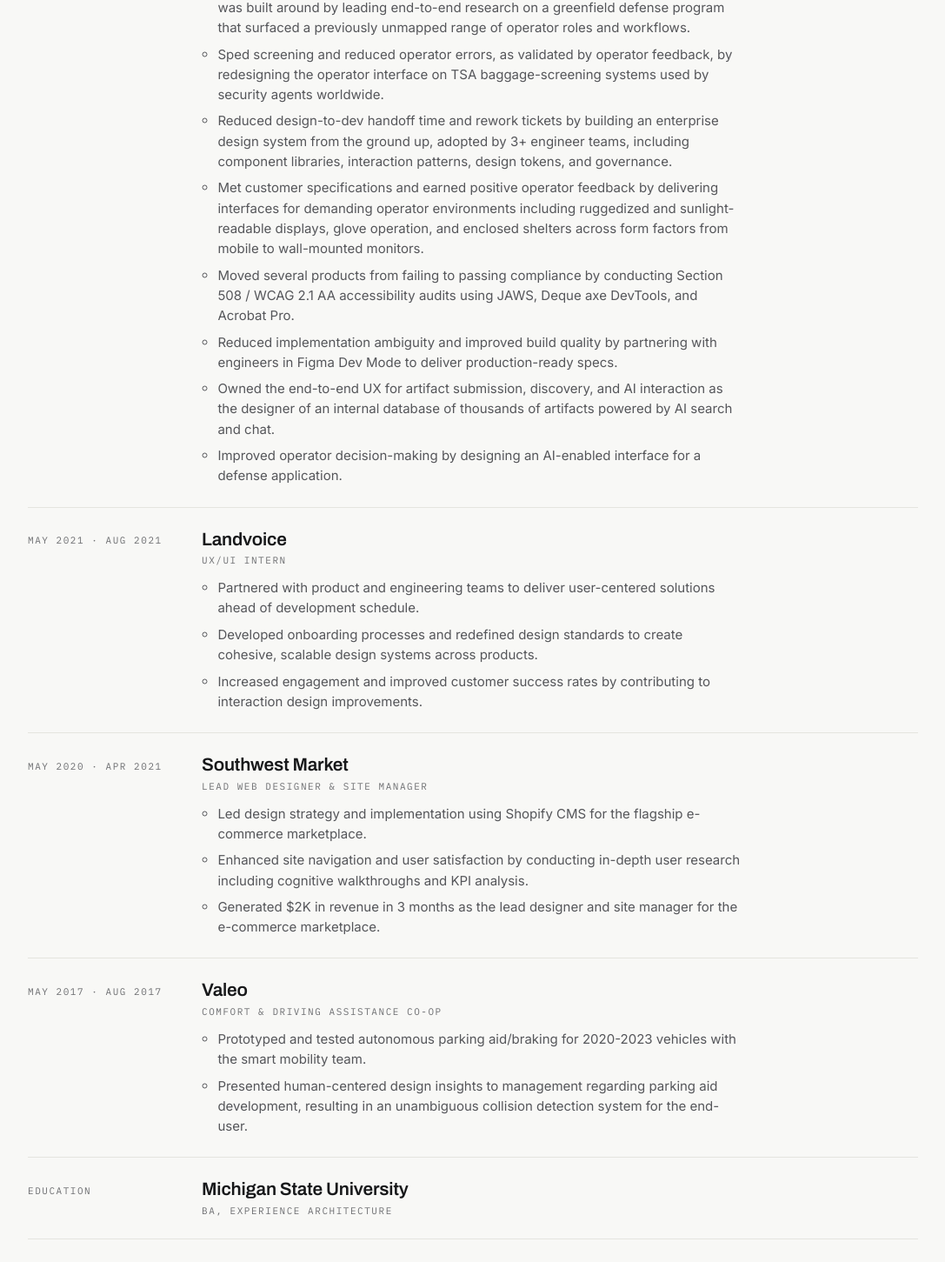
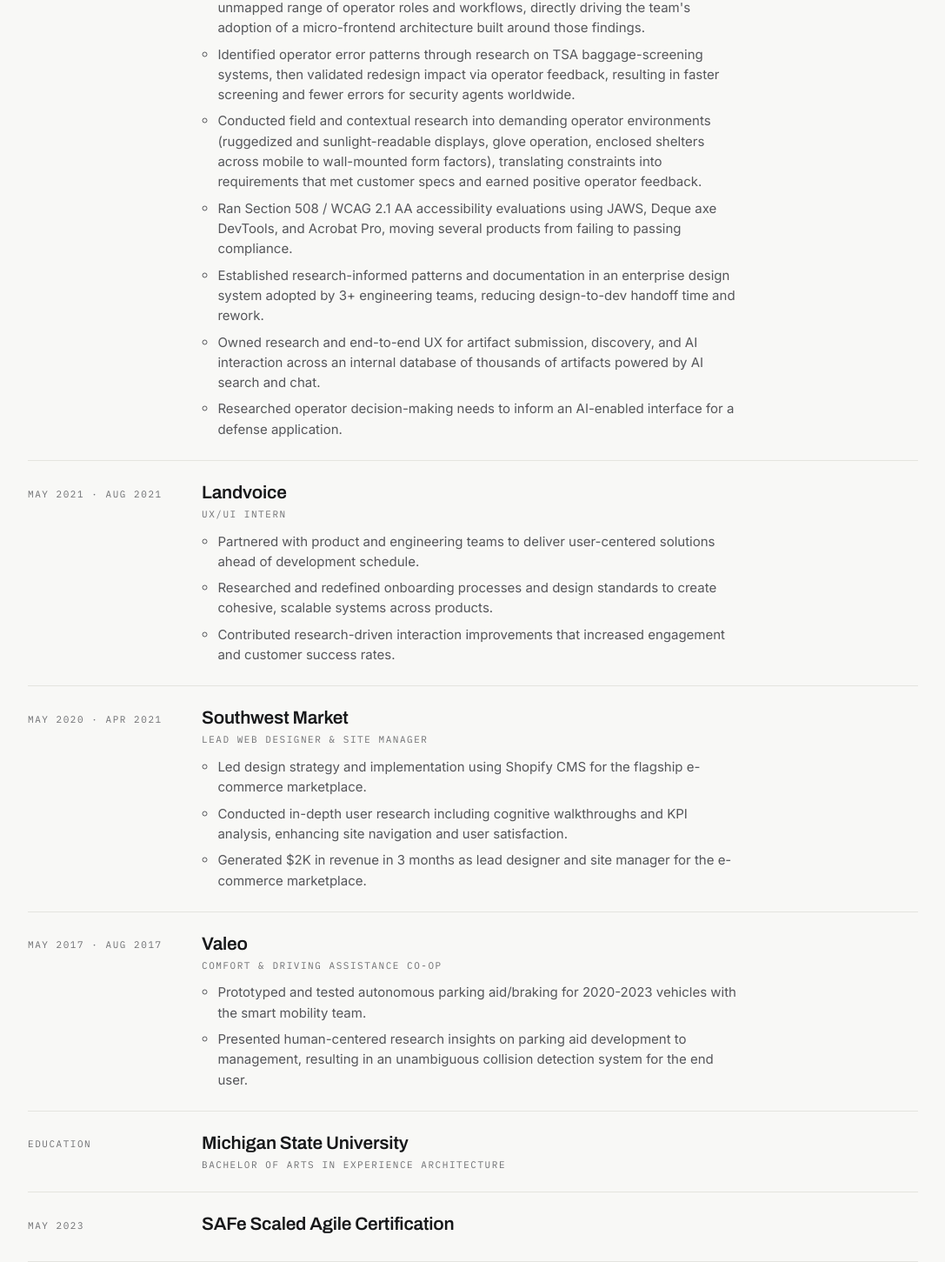
Before and after one commit to JonathanJraiche/jraiche-portfolio, a React (Vite) app: page / in a window 1280 px wide. Shown: the part 1173-2624 px from the top of the page at 87% size, without its empty margins (96-1183 px from the left). Built offline with nearby package versions, Linux system fonts and the light colour scheme.

Commit message:
Reconcile resume PDF and site content

```diff
--- a/src/content.js
+++ b/src/content.js
@@ -21,15 +21,14 @@
     org: "Leidos",
     role: "User Experience Design Engineer",
     bullets: [
-      "Served as the lead (and often sole) product designer across 10+ mission-critical programs for the DoD, NATO, TSA, and CDC, translating complex operator needs into interfaces that shipped across defense, aviation security, and public health.",
-      "Drove the team’s adoption of a micro-frontend architecture that the entire system was built around by leading end-to-end research on a greenfield defense program that surfaced a previously unmapped range of operator roles and workflows.",
-      "Sped screening and reduced operator errors, as validated by operator feedback, by redesigning the operator interface on TSA baggage-screening systems used by security agents worldwide.",
-      "Reduced design-to-dev handoff time and rework tickets by building an enterprise design system from the ground up, adopted by 3+ engineer teams, including component libraries, interaction patterns, design tokens, and governance.",
-      "Met customer specifications and earned positive operator feedback by delivering interfaces for demanding operator environments including ruggedized and sunlight-readable displays, glove operation, and enclosed shelters across form factors from mobile to wall-mounted monitors.",
-      "Moved several products from failing to passing compliance by conducting Section 508 / WCAG 2.1 AA accessibility audits using JAWS, Deque axe DevTools, and Acrobat Pro.",
-      "Reduced implementation ambiguity and improved build quality by partnering with engineers in Figma Dev Mode to deliver production-ready specs.",
-      "Owned the end-to-end UX for artifact submission, discovery, and AI interaction as the designer of an internal database of thousands of artifacts powered by AI search and chat.",
-      "Improved operator decision-making by designing an AI-enabled interface for a defense application.",
+      "Led research across 10+ mission-critical programs for the DoD, NATO, TSA, and CDC, uncovering operator needs that drove system architecture, interface design, and shipped products across defense, aviation security, and public health.",
+      "Led end-to-end research on a greenfield defense program that surfaced a previously unmapped range of operator roles and workflows, directly driving the team's adoption of a micro-frontend architecture built around those findings.",
+      "Identified operator error patterns through research on TSA baggage-screening systems, then validated redesign impact via operator feedback, resulting in faster screening and fewer errors for security agents worldwide.",
+      "Conducted field and contextual research into demanding operator environments (ruggedized and sunlight-readable displays, glove operation, enclosed shelters across mobile to wall-mounted form factors), translating constraints into requirements that met customer specs and earned positive operator feedback.",
+      "Ran Section 508 / WCAG 2.1 AA accessibility evaluations using JAWS, Deque axe DevTools, and Acrobat Pro, moving several products from failing to passing compliance.",
+      "Established research-informed patterns and documentation in an enterprise design system adopted by 3+ engineering teams, reducing design-to-dev handoff time and rework.",
+      "Owned research and end-to-end UX for artifact submission, discovery, and AI interaction across an internal database of thousands of artifacts powered by AI search and chat.",
+      "Researched operator decision-making needs to inform an AI-enabled interface for a defense application.",
     ],
   },
   {
@@ -38,8 +37,8 @@
     role: "UX/UI Intern",
     bullets: [
       "Partnered with product and engineering teams to deliver user-centered solutions ahead of development schedule.",
-      "Developed onboarding processes and redefined design standards to create cohesive, scalable design systems across products.",
-      "Increased engagement and improved customer success rates by contributing to interaction design improvements.",
+      "Researched and redefined onboarding processes and design standards to create cohesive, scalable systems across products.",
+      "Contributed research-driven interaction improvements that increased engagement and customer success rates.",
     ],
   },
   {
@@ -48,8 +47,8 @@
     role: "Lead Web Designer & Site Manager",
     bullets: [
       "Led design strategy and implementation using Shopify CMS for the flagship e-commerce marketplace.",
-      "Enhanced site navigation and user satisfaction by conducting in-depth user research including cognitive walkthroughs and KPI analysis.",
-      "Generated $2K in revenue in 3 months as the lead designer and site manager for the e-commerce marketplace.",
+      "Conducted in-depth user research including cognitive walkthroughs and KPI analysis, enhancing site navigation and user satisfaction.",
+      "Generated $2K in revenue in 3 months as lead designer and site manager for the e-commerce marketplace.",
     ],
   },
   {
@@ -58,18 +57,18 @@
     role: "Comfort & Driving Assistance Co-op",
     bullets: [
       "Prototyped and tested autonomous parking aid/braking for 2020-2023 vehicles with the smart mobility team.",
-      "Presented human-centered design insights to management regarding parking aid development, resulting in an unambiguous collision detection system for the end-user.",
+      "Presented human-centered research insights on parking aid development to management, resulting in an unambiguous collision detection system for the end user.",
     ],
   },
   {
     dates: "Education",
     org: "Michigan State University",
-    role: "BA, Experience Architecture",
+    role: "Bachelor of Arts in Experience Architecture",
   },
   {
-    dates: "Certification",
-    org: "Scaled Agile, Inc.",
-    role: "SAFe 6.0 Practitioner (SP)",
+    dates: "May 2023",
+    org: "SAFe Scaled Agile Certification",
+    role: "",
   },
 ];
 
```
Also changed, not shown: 1 other file (tests, documents, lock files or other folders).
